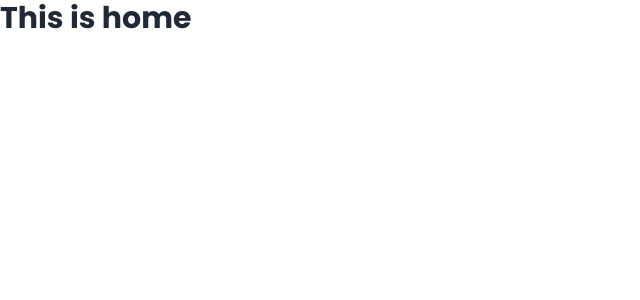
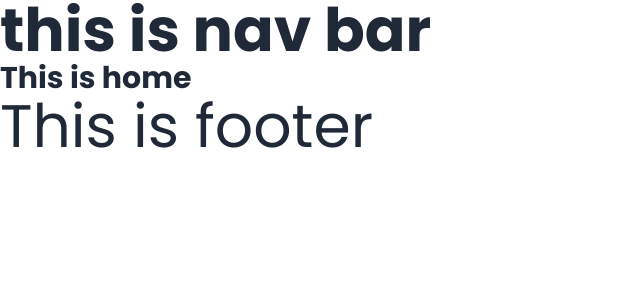
Before and after one commit to saiful797/Luxury-Hub, a React (Vite) app: page / in a window 1280 px wide. Shown: the top 300 px of the page, without its empty margins (0-640 px from the left). Built offline with nearby package versions, Linux system fonts and the light colour scheme.

Commit message:
Setup basic navbar and footer

```diff
--- a/src/layout/Roots.jsx
+++ b/src/layout/Roots.jsx
@@ -1,8 +1,12 @@
 import {Outlet} from 'react-router-dom'
+import NavBar from '../pages/Shared/NavBar/NavBar';
+import Footer from '../pages/footer/Footer';
 const Roots = () => {
     return (
-        <div className="font-poppins">
+        <div className="font-poppins max-w-7xl mx-auto">
+            <NavBar></NavBar>
             <Outlet></Outlet>
+            <Footer></Footer>
         </div>
     );
 };
--- /dev/null
+++ b/src/pages/Shared/NavBar/NavBar.jsx
@@ -0,0 +1,9 @@
+const NavBar = () => {
+    return (
+        <div>
+            <h1 className="text-6xl font-bold">this is nav bar</h1>
+        </div>
+    );
+};
+
+export default NavBar;
--- /dev/null
+++ b/src/pages/footer/Footer.jsx
@@ -0,0 +1,10 @@
+
+const Footer = () => {
+    return (
+        <div>
+            <h1 className="text-6xl">This is footer</h1>
+        </div>
+    );
+};
+
+export default Footer;
```
